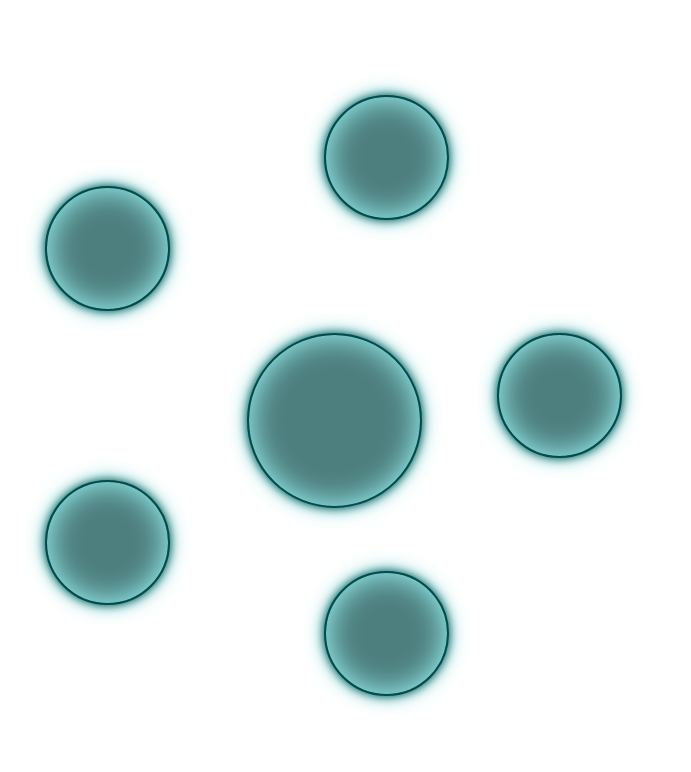
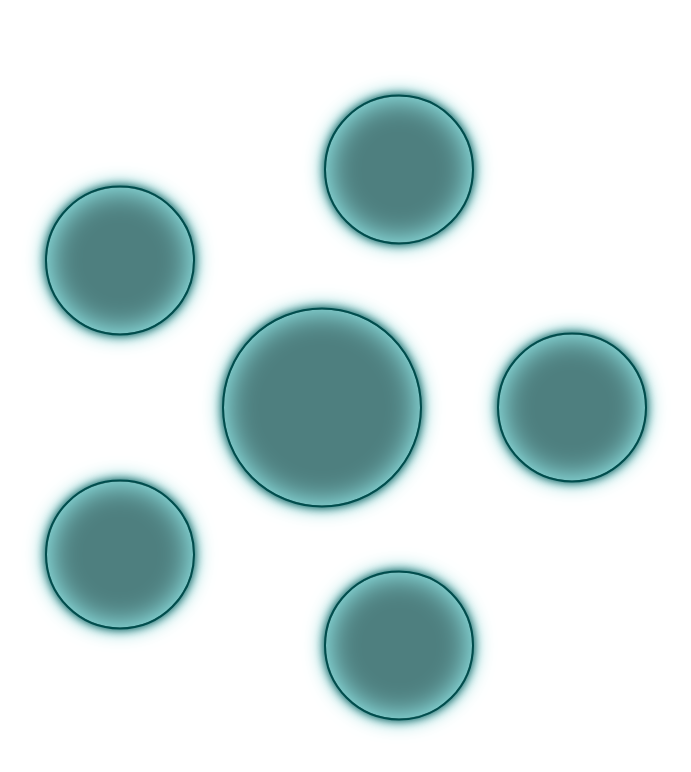
Before and after one commit to Abpattar/LinkVerse, a React (Vite) app: page / in a window 1280 px wide. Shown: the top 772 px of the page, without its empty margins (326-1017 px from the left). Built offline with nearby package versions, Linux system fonts and the light colour scheme.

Commit message:
Added Primary 6

```diff
--- a/src/Buttons&Icons/CommunityClick.tsx
+++ b/src/Buttons&Icons/CommunityClick.tsx
@@ -12,8 +12,8 @@ const CommunityClick: React.FC<CommunityClick> = ({ onClick }) => {
         backgroundColor: "#4e7f7f", // base teal color
         border: "2px solid #004d4d", // dark edge border
         borderRadius: "50%",
-        width: "125px",
-        height: "125px",
+  width: "150px",
+  height: "150px",
         cursor: "pointer",
         position: "relative",
         outline: "none",
--- a/src/Buttons&Icons/FamilyClick.tsx
+++ b/src/Buttons&Icons/FamilyClick.tsx
@@ -12,8 +12,8 @@ const FamilyClick: React.FC<FamilyClick> = ({ onClick }) => {
         backgroundColor: "#4e7f7f", // base teal color
         border: "2px solid #004d4d", // dark edge border
         borderRadius: "50%",
-        width: "125px",
-        height: "125px",
+  width: "150px",
+  height: "150px",
         cursor: "pointer",
         position: "relative",
         outline: "none",
--- a/src/Buttons&Icons/FriendsClick.tsx
+++ b/src/Buttons&Icons/FriendsClick.tsx
@@ -12,8 +12,8 @@ const FriendsClick: React.FC<FriendsClick> = ({ onClick }) => {
         backgroundColor: "#4e7f7f", // base teal color
         border: "2px solid #004d4d", // dark edge border
         borderRadius: "50%",
-        width: "125px",
-        height: "125px",
+  width: "150px",
+  height: "150px",
         cursor: "pointer",
         position: "relative",
         outline: "none",
--- a/src/Buttons&Icons/MainProfileClick.tsx
+++ b/src/Buttons&Icons/MainProfileClick.tsx
@@ -12,8 +12,8 @@ const MainProfileClick: React.FC<MainProfileClick> = ({ onClick }) => {
         backgroundColor: "#4e7f7f", // base teal color
         border: "2px solid #004d4d", // dark edge border
         borderRadius: "50%",
-        width: "175px",
-        height: "175px",
+  width: "200px",
+  height: "200px",
         cursor: "pointer",
         position: "relative",
         outline: "none",
--- a/src/Buttons&Icons/OthersClick.tsx
+++ b/src/Buttons&Icons/OthersClick.tsx
@@ -12,8 +12,8 @@ const OthersClick: React.FC<OthersClick> = ({ onClick }) => {
         backgroundColor: "#4e7f7f", // base teal color
         border: "2px solid #004d4d", // dark edge border
         borderRadius: "50%",
-        width: "125px",
-        height: "125px",
+  width: "150px",
+  height: "150px",
         cursor: "pointer",
         position: "relative",
         outline: "none",
--- a/src/Buttons&Icons/WorkClick.tsx
+++ b/src/Buttons&Icons/WorkClick.tsx
@@ -12,8 +12,8 @@ const WorkClick: React.FC<WorkClick> = ({ onClick }) => {
         backgroundColor: "#4e7f7f", // base teal color
         border: "2px solid #004d4d", // dark edge border
         borderRadius: "50%",
-        width: "125px",
-        height: "125px",
+  width: "150px",
+  height: "150px",
         cursor: "pointer",
         position: "relative",
         outline: "none",
--- a/src/Structures/PrimarySix.tsx
+++ b/src/Structures/PrimarySix.tsx
@@ -9,7 +9,7 @@ import MainProfileClick from "../Buttons&Icons/MainProfileClick";
 import OthersClick from "../Buttons&Icons/OthersClick";
 
 const CIRCLE_RADIUS = 250; // Distance from center in px
-const BUTTON_SIZE = 150;    // px, must match each button's width/height
+const BUTTON_SIZE = 150;    // px, must match each surrounding button's width/height
 
 const angles = [0, 72, 144, 216, 288]; // in degrees for 5 buttons
 
@@ -37,8 +37,9 @@ const PrimarySix: React.FC = () => (
     <div
       style={{
         position: "absolute",
-        left: `calc(50% - ${BUTTON_SIZE / 2}px)`,
-        top: `calc(50% - ${BUTTON_SIZE / 2}px)`,
+        left: "50%",
+        top: "50%",
+        transform: "translate(-50%, -50%)",
         zIndex: 2
       }}
     >
@@ -46,7 +47,7 @@ const PrimarySix: React.FC = () => (
     </div>
 
     {/* Surrounding Buttons */}
-    {buttonComponents.map((Btn, i) => {
+  {buttonComponents.map((Btn, i) => {
       const angleRad = (angles[i] * Math.PI) / 180;
       const x = CIRCLE_RADIUS * Math.cos(angleRad);
       const y = CIRCLE_RADIUS * Math.sin(angleRad);
@@ -56,8 +57,9 @@ const PrimarySix: React.FC = () => (
           key={i}
           style={{
             position: "absolute",
-            left: `calc(50% - ${BUTTON_SIZE / 2}px + ${x}px)`,
-            top: `calc(50% - ${BUTTON_SIZE / 2}px + ${y}px)`,
+      left: `calc(50% + ${x}px)`,
+      top: `calc(50% + ${y}px)`,
+      transform: "translate(-50%, -50%)",
             zIndex: 1
           }}
         >
```
